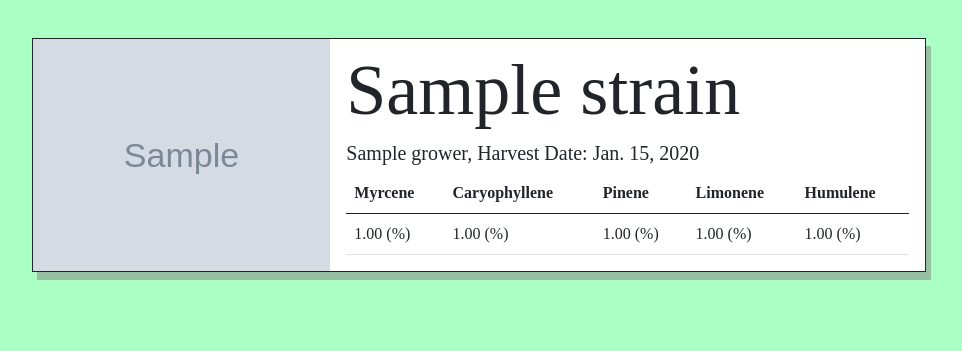
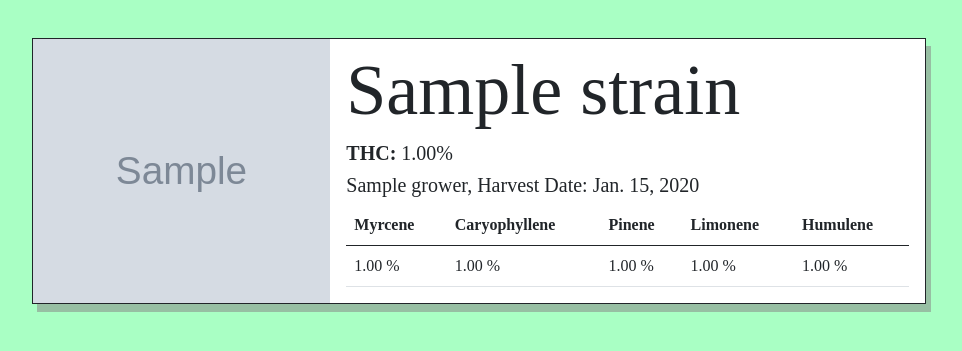
Before and after one commit to cyobero/drosmokers, a Django app: page /terpenes/1 in a window 1280 px wide. Shown: the part 50-401 px from the top of the page, without its empty margins (56-1018 px from the left). Run offline with Django 3.2, Linux system fonts and the light colour scheme; tables that the repository leaves empty hold one stand-in row (values such as "Sample post"); grey boxes marked "Sample" are stand-in pictures; some web fonts are replaced.

Commit message:
update terp profile style

```diff
--- a/templates/terpene_profile.html
+++ b/templates/terpene_profile.html
@@ -19,6 +19,7 @@
 
             <div class="profile-title">
                 <h2 class="display-2">{{ terp.get_batch.strain.name }}</h2>
+                <h5 class="h5"><strong>THC:</strong> {{ terp.get_batch.thc_content }}%</h5>
                 <h5 class="h5">{{ terp.get_batch.grower.name }}, Harvest Date: {{ terp.get_batch.harvest_date }}</h5>
             </div>
 
@@ -33,11 +34,11 @@
                     </thead>
                     <tbody>
                         <tr>
-                            <td>{{ terp.myrcene }} (%)</td>
-                            <td>{{ terp.caryophyllene }} (%)</td>
-                            <td>{{ terp.pinene }} (%)</td>
-                            <td>{{ terp.limonene }} (%)</td>
-                            <td>{{ terp.humulene }} (%)</td>
+                            <td>{{ terp.myrcene }} %</td>
+                            <td>{{ terp.caryophyllene }} %</td>
+                            <td>{{ terp.pinene }} %</td>
+                            <td>{{ terp.limonene }} %</td>
+                            <td>{{ terp.humulene }} %</td>
                         </tr>
                     </tbody>
                 </table>
```
